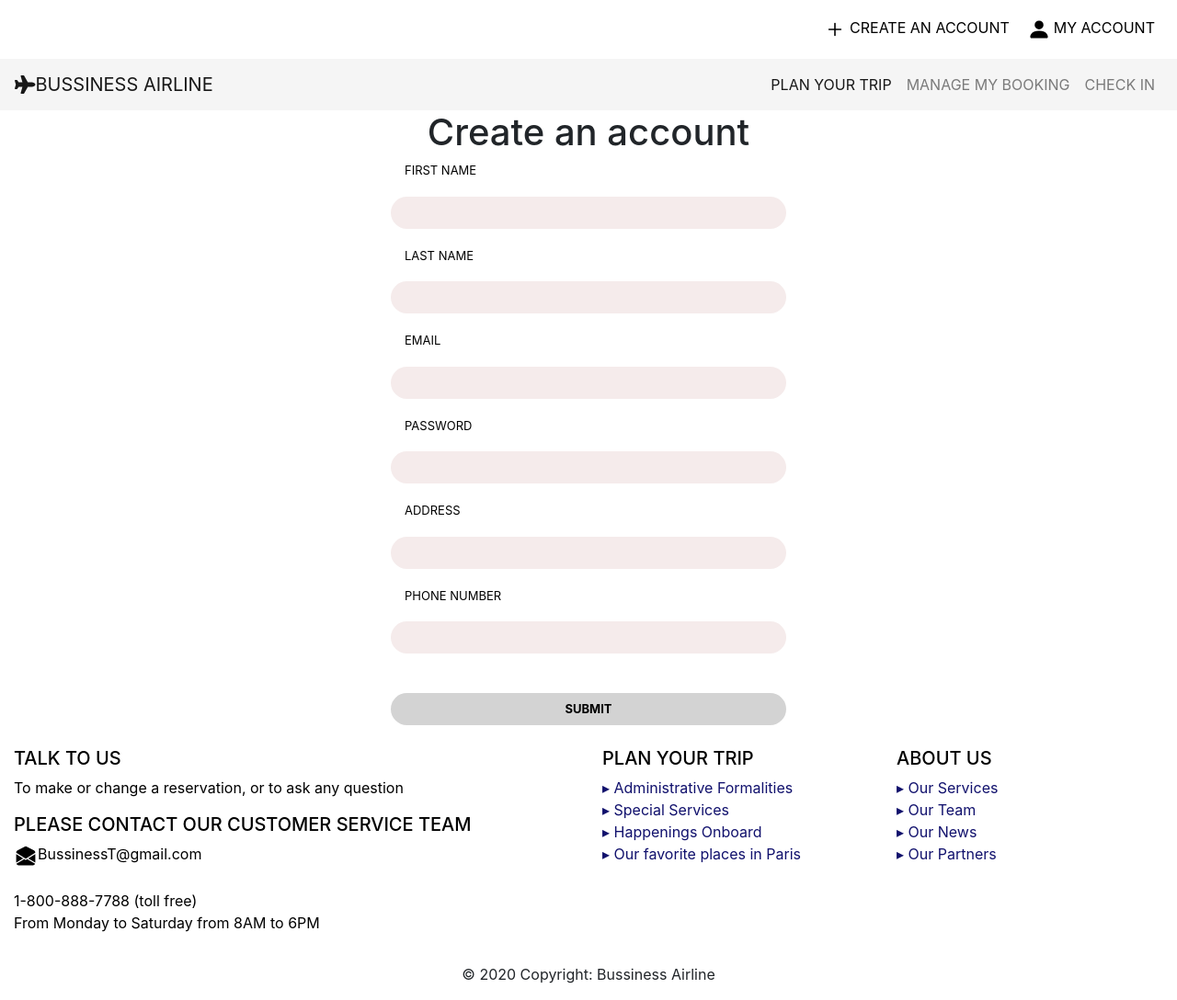
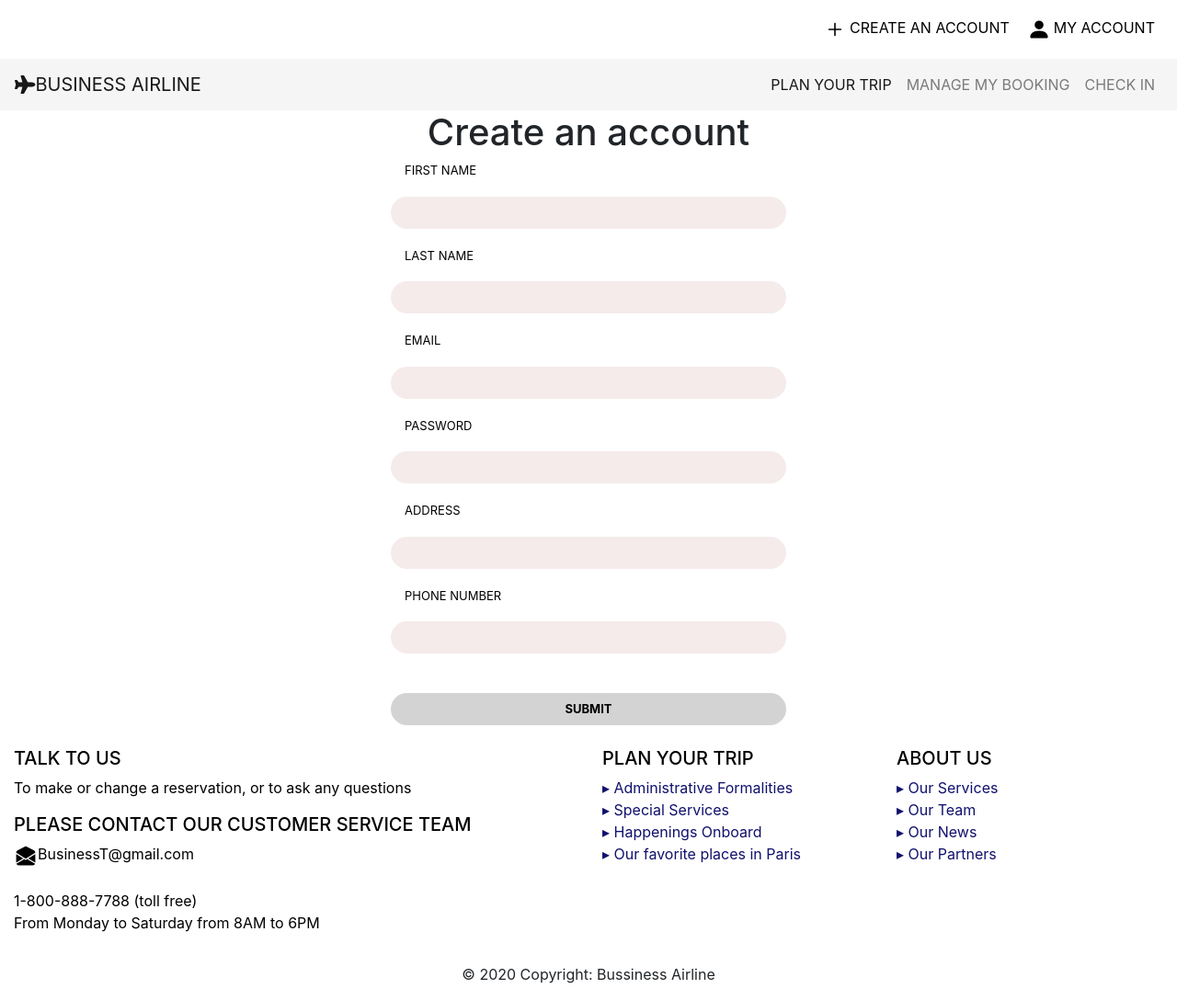
Before and after one commit to reinaldo1526/bussinessairline, a Flask app: page /signup in a window 1280 px wide. Shown: the whole page at 92% size. Run offline with Flask 2, Linux system fonts and the light colour scheme; some libraries are stand-ins or nearby versions.

Commit message:
updating requirements.txt file

```diff
--- a/airline/templates/base.html
+++ b/airline/templates/base.html
@@ -49,7 +49,7 @@
 
 <!--2nd Nav Bar-->
 <nav class="navbar navbar-expand-lg navbar-light bg-light" id="nav-bar2">
-    <a class="navbar-brand" href="{{ url_for('home') }}"><i class="fas fa-plane"></i>BUSSINESS AIRLINE</a>
+    <a class="navbar-brand" href="{{ url_for('home') }}"><i class="fas fa-plane"></i>BUSINESS AIRLINE</a>
     <button class="navbar-toggler" type="button" data-toggle="collapse" data-target="#navbarNavAltMarkup"
         aria-controls="navbarNavAltMarkup" aria-expanded="false" aria-label="Toggle navigation">
         <span class="navbar-toggler-icon"></span>
@@ -83,11 +83,11 @@
 
                 <!-- Content -->
                 <h5 id="title1" class="text-uppercase">TALK TO US</h5>
-                <p id="let1">To make or change a reservation, or to ask any question</p>
+                <p id="let1">To make or change a reservation, or to ask any questions</p>
                 <h5 id="title1">PLEASE CONTACT OUR CUSTOMER SERVICE TEAM</h5>
                 <p id="let1">
                     <img src="../static/images/icons/envelope-open-fill.svg" alt="" width="26" height="26" class="white"
-                        title="Envelope Open Fill">BussinessT@gmail.com</br>
+                        title="Envelope Open Fill">BusinessT@gmail.com</br>
 
                     </br>
                     1-800-888-7788 (toll free)</br>
```
